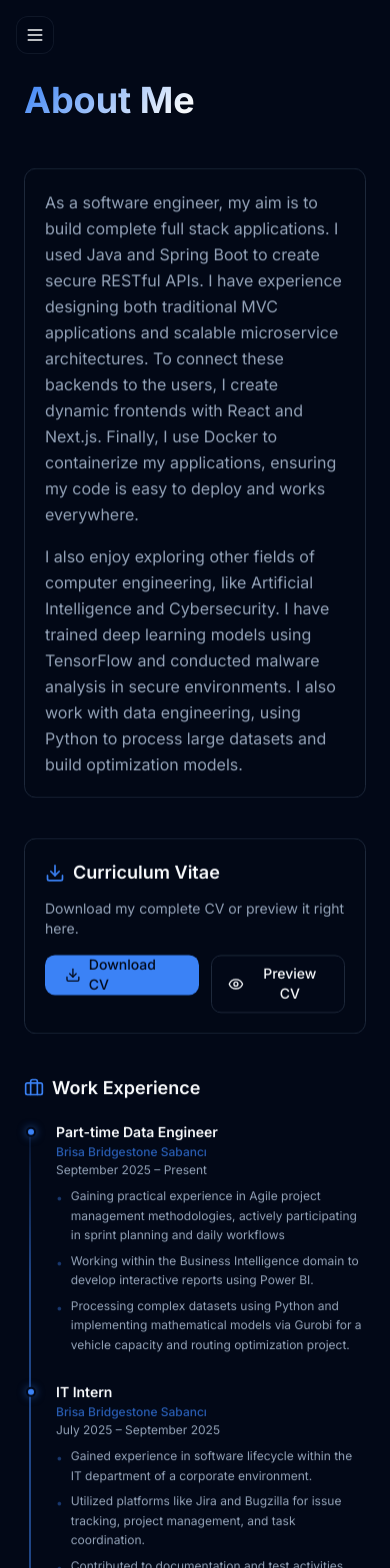
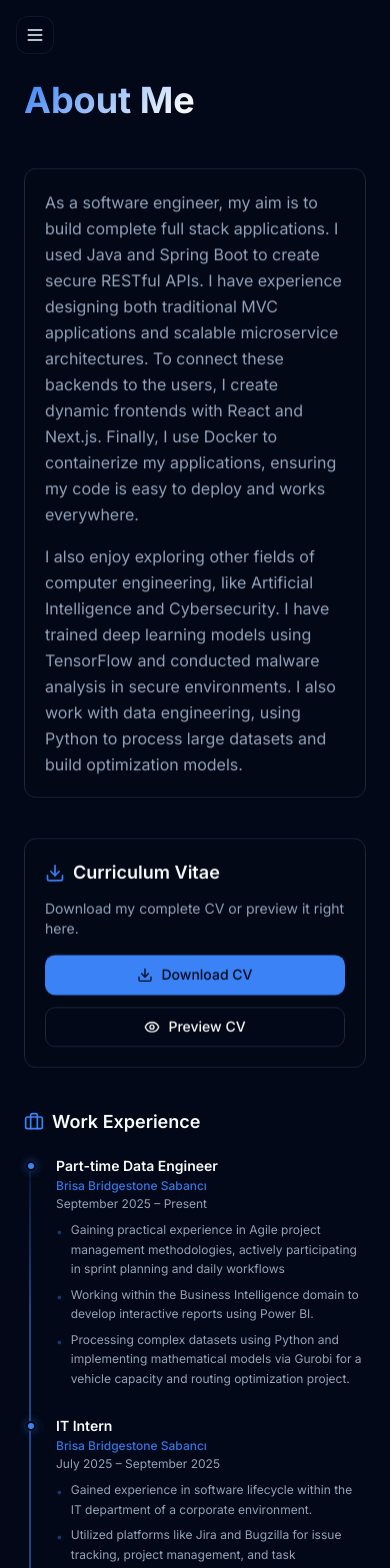
Before and after one commit to tetikmustafa/portfolio-website, a Next.js app: page /about in a window 390 px wide. Shown: the top 1568 px of the page. Built offline with nearby package versions, Linux system fonts and the light colour scheme.

Commit message:
style: fix mobile layout responsiveness and update text colors

```diff
--- a/app/about/cv-preview.tsx
+++ b/app/about/cv-preview.tsx
@@ -10,9 +10,9 @@ export function CvPreviewButton() {
   return (
     <Dialog open={open} onOpenChange={setOpen}>
       <DialogTrigger asChild>
-        <button className="inline-flex items-center gap-2 px-4 py-2 rounded-md text-sm font-medium border border-input bg-background hover:bg-accent hover:text-accent-foreground transition-colors group">
-          <Eye className="h-4 w-4 transition-transform group-hover:scale-110" />
-          Preview CV
+        <button className="inline-flex items-center justify-center gap-2 px-4 py-2 h-10 rounded-md text-sm font-medium border border-input bg-background hover:bg-accent hover:text-accent-foreground transition-colors group w-full sm:w-auto whitespace-nowrap">
+          <Eye className="h-4 w-4 transition-transform group-hover:scale-110 shrink-0" />
+          <span>Preview CV</span>
         </button>
       </DialogTrigger>
       <DialogContent className="max-w-4xl max-h-[80vh] overflow-y-auto">
--- a/app/about/page.tsx
+++ b/app/about/page.tsx
@@ -94,16 +94,18 @@ export default function AboutPage() {
               <p className="text-sm text-muted-foreground mb-4">
                 Download my complete CV or preview it right here.
               </p>
-              <div className="flex gap-3">
+              <div className="flex flex-col sm:flex-row gap-3">
                 <a
                   href="/cv.pdf"
                   download="CV.pdf"
-                  className="inline-flex items-center gap-2 h-10 px-5 rounded-md text-sm font-medium bg-primary text-primary-foreground hover:bg-primary/90 transition-colors group"
+                  className="inline-flex items-center justify-center gap-2 h-10 px-5 rounded-md text-sm font-medium bg-primary text-primary-foreground hover:bg-primary/90 transition-colors group w-full sm:w-auto whitespace-nowrap"
                 >
-                  <Download className="h-4 w-4 transition-transform group-hover:scale-110" />
-                  Download CV
+                  <Download className="h-4 w-4 transition-transform group-hover:scale-110 shrink-0" />
+                  <span>Download CV</span>
                 </a>
-                <CvPreviewButton />
+                <div className="w-full sm:w-auto">
+                  <CvPreviewButton />
+                </div>
               </div>
             </div>
           </div>
@@ -121,7 +123,7 @@ export default function AboutPage() {
                   <div className="about-timeline-dot" />
                   <div className="about-timeline-content">
                     <h3 className="font-semibold text-foreground text-sm">{exp.title}</h3>
-                    <p className="text-xs text-primary/70 font-medium mt-0.5">
+                    <p className="text-xs text-primary/90 font-medium mt-0.5">
                       {exp.company}
                     </p>
                     <p className="text-xs text-muted-foreground mt-0.5">{exp.period}</p>
@@ -149,7 +151,7 @@ export default function AboutPage() {
             {education.map((edu, index) => (
               <div key={index} className="about-section-card">
                 <h3 className="font-semibold text-foreground text-sm">{edu.degree}</h3>
-                <p className="text-xs text-primary/70 font-medium mt-0.5">{edu.school}</p>
+                <p className="text-xs text-primary/90 font-medium mt-0.5">{edu.school}</p>
                 <p className="text-xs text-muted-foreground mt-0.5">{edu.year}</p>
                 <p className="text-xs text-muted-foreground mt-2">{edu.description}</p>
               </div>
--- a/app/layout.tsx
+++ b/app/layout.tsx
@@ -57,6 +57,18 @@ export const metadata: Metadata = {
   manifest: '/site.webmanifest',
 }
 
+import type { Viewport } from "next"
+
+export const viewport: Viewport = {
+  width: "device-width",
+  initialScale: 1,
+  maximumScale: 5,
+  themeColor: [
+    { media: "(prefers-color-scheme: light)", color: "#ffffff" },
+    { media: "(prefers-color-scheme: dark)", color: "#000000" },
+  ],
+}
+
 export default function RootLayout({
   children,
 }: {
--- a/app/page.tsx
+++ b/app/page.tsx
@@ -113,7 +113,7 @@ export default function HomePage() {
                     <p className="text-xs text-muted-foreground mt-0.5">
                       {exp.company}
                     </p>
-                    <p className="text-xs text-primary/60 mt-1">{exp.period}</p>
+                    <p className="text-xs text-primary/90 mt-1">{exp.period}</p>
                   </div>
                 </Link>
               ))}
--- a/app/projects/page.tsx
+++ b/app/projects/page.tsx
@@ -195,7 +195,7 @@ export default function ProjectsPage() {
                 {/* Topic tags */}
                 <div className="flex flex-wrap gap-1.5 mt-auto pt-2">
                   {project.topics.map((topic) => (
-                    <span key={topic} className="project-tag">
+                    <span key={topic} className="project-tag whitespace-nowrap">
                       {topic}
                     </span>
                   ))}
--- a/components/sidebar.tsx
+++ b/components/sidebar.tsx
@@ -80,7 +80,7 @@ export function Sidebar() {
           <div className="flex items-center justify-between gap-3">
             <div>
               <h1 className="text-lg font-bold text-foreground tracking-tight">Mustafa Tetik</h1>
-              <p className="text-xs text-primary/60 mt-0.5">Computer Engineering</p>
+              <p className="text-xs text-primary/90 mt-0.5">Computer Engineering</p>
             </div>
             <button
               onClick={() => setIsOpen(false)}
```
